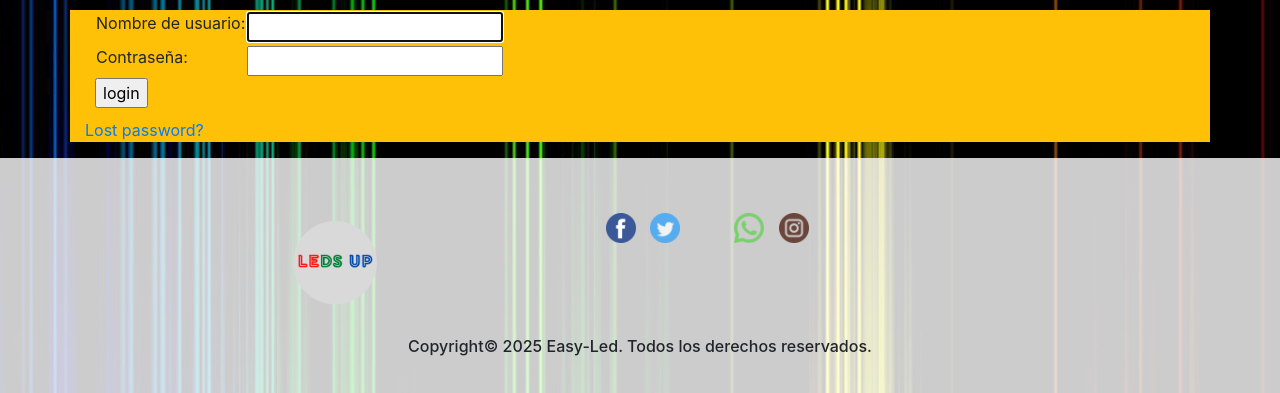
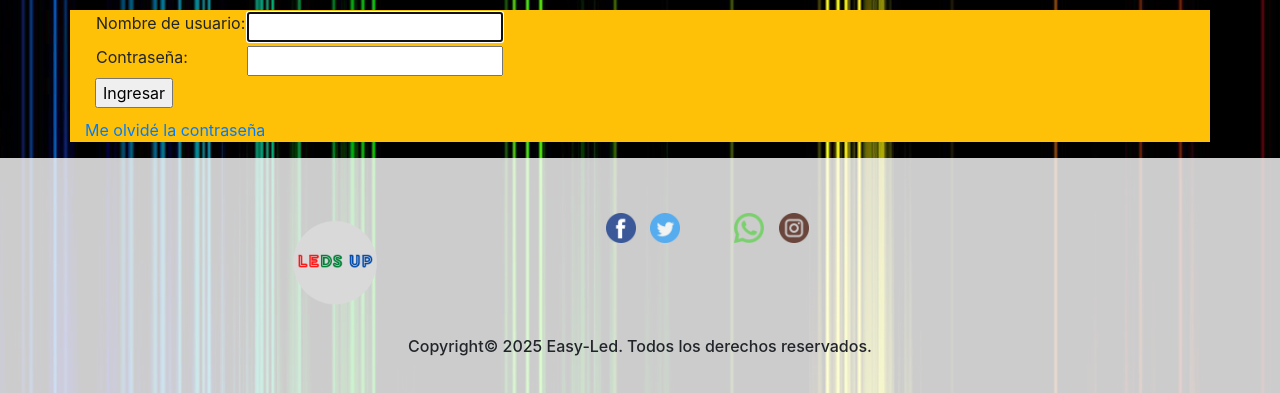
Before and after one commit to MartinPerez23/LedsUpWebServer, a Django app: page /login/ in a window 1280 px wide. Shown: the part 87-480 px from the top of the page. Run offline with Django 3.2, Linux system fonts and the light colour scheme; some libraries are stand-ins or nearby versions; some web fonts are replaced.

Commit message:
update login

```diff
--- a/templates/registration/login.html
+++ b/templates/registration/login.html
@@ -4,15 +4,14 @@
 <div class="container bg-warning">
 
     {% if form.errors %}
-    <p>Your username and password didn't match. Please try again.</p>
+    <p>Tu usuario o contraseña no es válido. Intente nuevamente.</p>
     {% endif %}
 
     {% if next %}
     {% if user.is_authenticated %}
-      <p>Your account doesn't have access to this page. To proceed,
-      please login with an account that has access.</p>
+    <p>Tu cuenta no tiene permisos para acceder a esta página, intente con otra cuenta.</p>
     {% else %}
-      <p>Please login to see this page.</p>
+    <p>Por favor, inicie sesión.</p>
     {% endif %}
     {% endif %}
 
@@ -28,12 +27,10 @@
                 <td>{{ form.password }}</td>
             </tr>
         </table>
-    <input type="submit" value="login" />
-    <input type="hidden" name="next" value="{{ next }}" />
+        <input type="submit" value="Ingresar"/>
+        <input type="hidden" name="next" value="{{ next }}"/>
     </form>
-
-  {# Assumes you setup the password_reset view in your URLconf #}
-  <p><a href="{% url 'password_reset' %}">Lost password?</a></p>
+    <p><a href="{% url 'password_reset' %}">Me olvidé la contraseña</a></p>
 
 </div>
 
--- a/templates/registration/password_reset_complete.html
+++ b/templates/registration/password_reset_complete.html
@@ -1,6 +1,8 @@
 {% extends "web/base_generic.html" %}
 
 {% block content %}
-  <h1>The password has been changed!</h1>
-  <p><a href="{% url 'login' %}">log in again?</a></p>
+<div class="container bg-warning">
+    <h1>¡La contraseña ha sido modificada!</h1>
+    <p><a href="{% url 'login' %}">¿Quiere volver a iniciar sesión?</a></p>
+</div>
 {% endblock %}
--- a/templates/registration/password_reset_done.html
+++ b/templates/registration/password_reset_done.html
@@ -1,5 +1,8 @@
 {% extends "web/base_generic.html" %}
 
 {% block content %}
-  <p>We've emailed you instructions for setting your password. If they haven't arrived in a few minutes, check your spam folder.</p>
+<div class="container bg-warning">
+    <p>Te hemos enviado por correo las instrucciones para restablecer tu contraseña.
+        Si no las recibes en unos minutos, revisa tu carpeta de spam.</p>
+</div>
 {% endblock %}
--- a/templates/registration/password_reset_form.html
+++ b/templates/registration/password_reset_form.html
@@ -1,12 +1,15 @@
 {% extends "web/base_generic.html" %}
 
 {% block content %}
+<div class="container bg-warning">
     <form action="" method="post">
         {% csrf_token %}
         {% if form.email.errors %}
         {{ form.email.errors }}
         {% endif %}
+        <p>Ingrese su email.</p>
         <p>{{ form.email }}</p>
-    <input type="submit" class="btn btn-default btn-lg" value="Reset password">
+        <input type="submit" class="btn btn-default btn-lg" value="Reiniciar contraseña"/>
     </form>
+</div>
 {% endblock %}
```
Also changed, not shown: templates/registration/password_reset_confirm.html (+12 -6 lines). Lines whose indentation alone changed are shown as unchanged.
